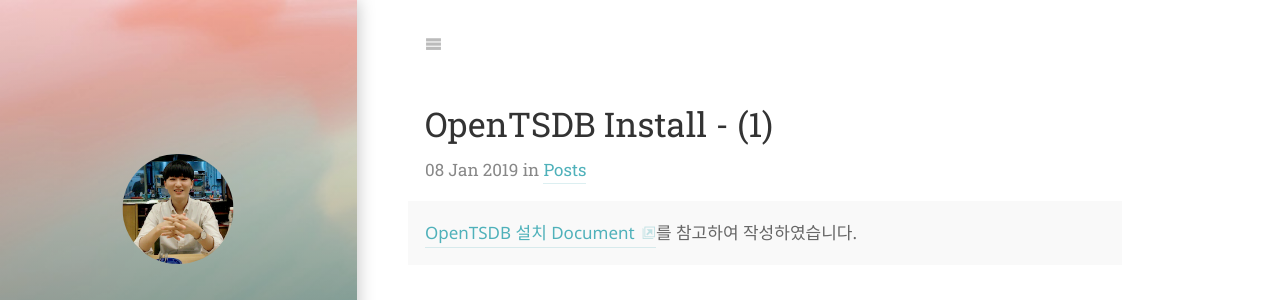
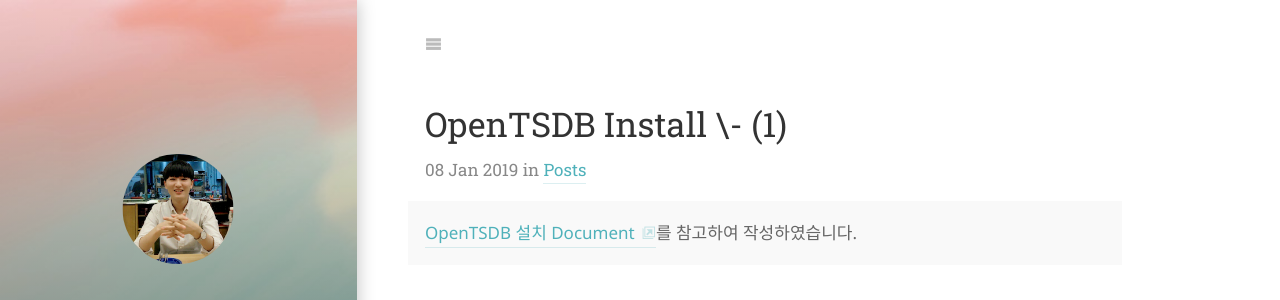
Before and after one commit to TaeWoo21/past_TaeWoo21.github.io, a Jekyll site: the page built from posts/_posts/2019-01-08-install_opentsdb_1-posts.md, in a window 1280 px wide. Shown: the top 300 px of the page. Built offline with Jekyll 4.4.1, drawn with Linux system fonts in a browser that asks for light colours; some web fonts are replaced.

```diff
--- a/posts/_posts/2019-01-08-install_opentsdb_1-posts.md
+++ b/posts/_posts/2019-01-08-install_opentsdb_1-posts.md
@@ -1,6 +1,6 @@
 ---
 layout: post
-title: OpenTSDB Install - (1)
+title: OpenTSDB Install \- (1)
 categories: posts
 description: >
   [OpenTSDB 설치 Document](http://opentsdb.net/docs/build/html/installation.html)를 참고하여 작성하였습니다.
```
